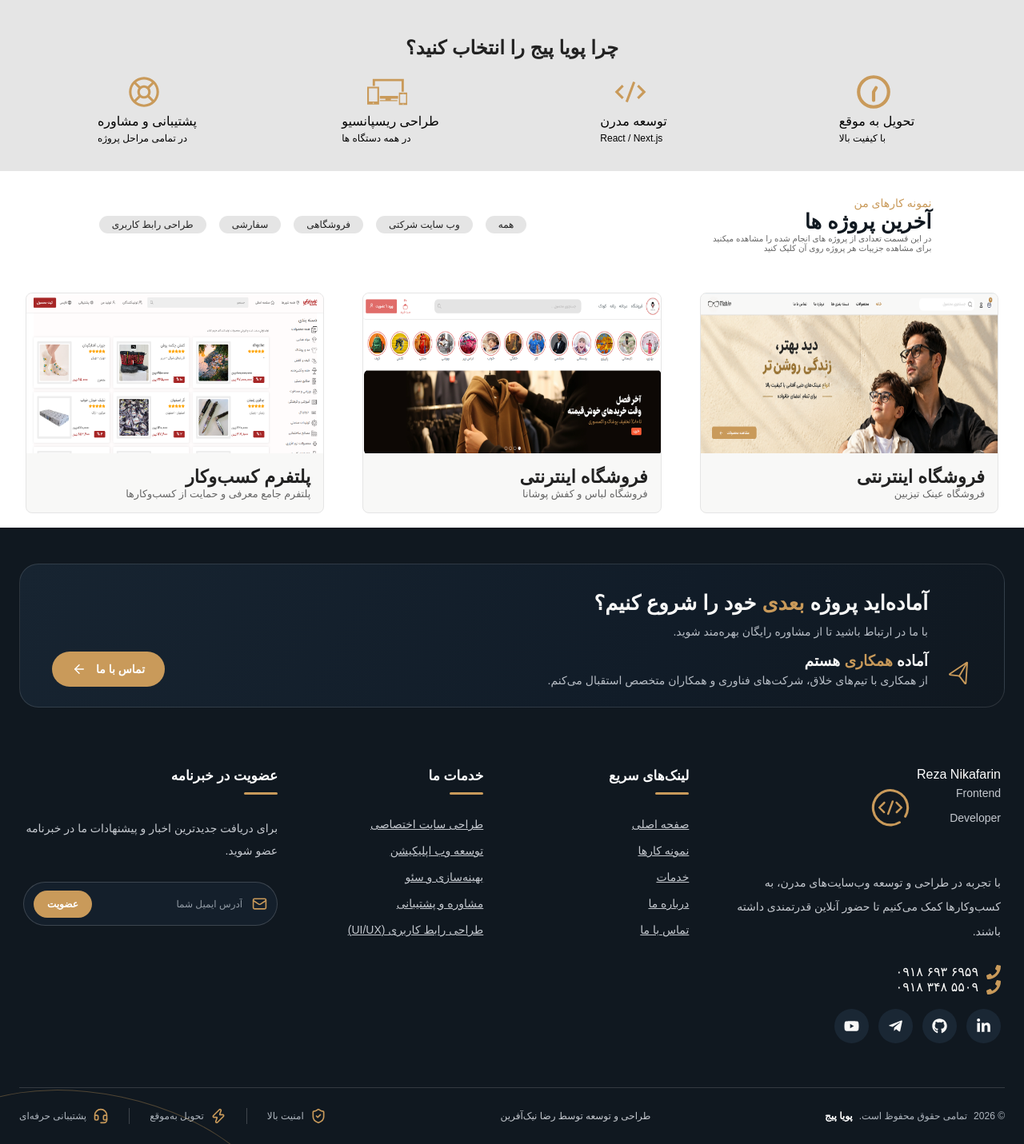
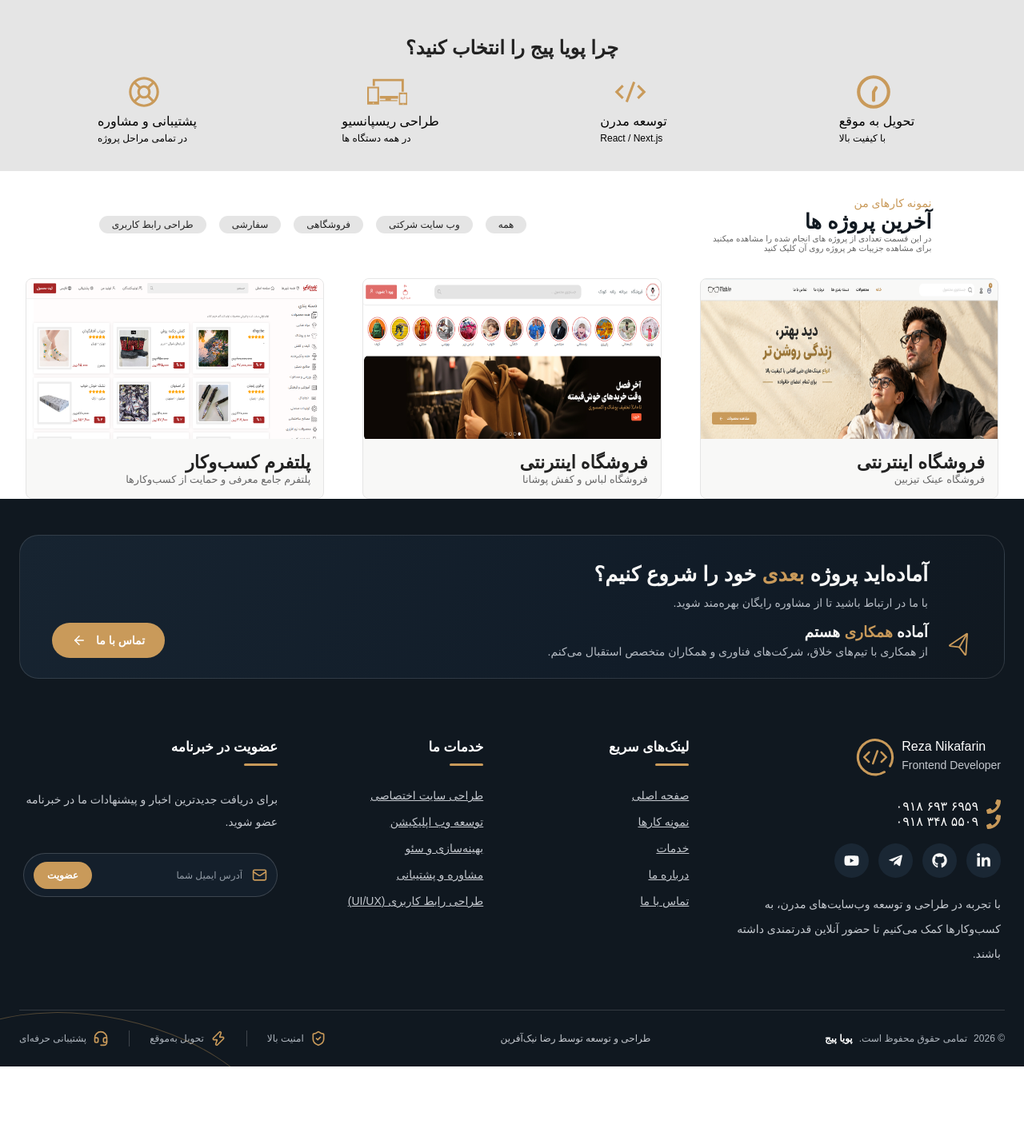
Before and after one commit to rezanikafarin1937/poyapage, a Next.js app: page / in a window 1280 px wide. Shown: the part 299-1730 px from the top of the page at 80% size. After the commit the page ends 1633 px from the top, so only its background shows below. Built offline with nearby package versions, Linux system fonts and the light colour scheme; a small style sheet from the web is missing.

Commit message:
any change for ServiceCard & Footer & layout & main mage for SEO

```diff
--- a/src/app/layout.tsx
+++ b/src/app/layout.tsx
@@ -1,26 +1,52 @@
+
 import type { Metadata } from "next";
+import type { ReactNode } from "react";
+
 import "vazirmatn/Vazirmatn-font-face.css";
 import "./globals.scss";
-import Header from '../components/Header/Header';
+
+import Header from "@/components/Header/Header";
 import Footer from "@/components/Footer/Footer";
 
+export const metadata: Metadata = {
+  metadataBase: new URL("https://poyapage.ir"),
 
-export const metadata: Metadata = {
-  title: "پویا پیج",
-  description: "نمونه کارهای طراحی سایت رضا نیک آفرین",
+  title: {
+    default: "پویا پیج | طراحی و توسعه وب‌سایت حرفه‌ای",
+    template: "%s | پویا پیج",
+  },
+
+  description:
+    "پویا پیج، ارائه‌دهنده خدمات طراحی و توسعه وب‌سایت‌های شرکتی، صنعتی و فروشگاهی توسط رضا نیک‌آفرین.",
+
+  applicationName: "پویا پیج",
+
+  openGraph: {
+    type: "website",
+    locale: "fa_IR",
+    siteName: "پویا پیج",
+    title: "پویا پیج | طراحی و توسعه وب‌سایت حرفه‌ای",
+    description:
+      "طراحی و توسعه وب‌سایت‌های مدرن، شرکتی، صنعتی و فروشگاهی با پویا پیج.",
+  },
+
+  robots: {
+    index: true,
+    follow: true,
+  },
 };
 
 export default function RootLayout({
   children,
 }: Readonly<{
-  children: React.ReactNode;
+  children: ReactNode;
 }>) {
   return (
     <html lang="fa" dir="rtl">
       <body>
-          <Header />
-          {children}
-          <Footer/>
+        <Header />
+        {children}
+        <Footer />
       </body>
     </html>
   );
--- a/src/app/page.tsx
+++ b/src/app/page.tsx
@@ -1,19 +1,45 @@
+
+import type { Metadata } from "next";
+
 import styles from "./page.module.scss";
-import Banner from '@/components/Banner/Banner';
-import Benefits from '../components/Benefits/Benefits';
-import Presentation from '../components/Presentation/Presentation';
-import Portfolio from '../components/Portfolio/Portfolio';
 
+import Banner from "@/components/Banner/Banner";
+import Benefits from "@/components/Benefits/Benefits";
+import Presentation from "@/components/Presentation/Presentation";
+import Portfolio from "@/components/Portfolio/Portfolio";
+
+export const metadata: Metadata = {
+  title: "پویا پیج | طراحی و توسعه وب‌سایت حرفه‌ای",
+  description:
+    "پویا پیج، ارائه‌دهنده خدمات طراحی و توسعه وب‌سایت‌های شرکتی، صنعتی و فروشگاهی با React و Next.js؛ همراه کسب‌وکارها در مسیر تحول دیجیتال.",
+
+  alternates: {
+    canonical: "https://poyapage.ir/",
+  },
+
+  openGraph: {
+    title: "پویا پیج | طراحی و توسعه وب‌سایت",
+    description:
+      "طراحی و توسعه وب‌سایت‌های مدرن، شرکتی، صنعتی و فروشگاهی با پویا پیج.",
+    url: "https://poyapage.ir/",
+    siteName: "پویا پیج",
+    locale: "fa_IR",
+    type: "website",
+  },
+
+  robots: {
+    index: true,
+    follow: true,
+  },
+};
 
 export default function Home() {
   return (
-    <div className={styles.page}>
-      <Banner/>
-      <Benefits/>
-      <Presentation/>
-      <br />
+    <main className={styles.page}>
+      <Banner />
+      <Benefits />
+      <Presentation />
       <Portfolio />
-      <br />
-    </div>
+    </main>
   );
 }
--- a/src/components/Footer/Footer.module.css
+++ b/src/components/Footer/Footer.module.css
@@ -18,6 +18,10 @@
   border-radius: 50%;
   transform: rotate(12deg);
   pointer-events: none;
+}
+
+.warp {
+  white-space: wrap !important;
 }
 
 .contactItem {
@@ -169,7 +173,11 @@
   color: #c4c8ce;
   font-size: 14px;
   line-height: 2.2;
-  margin-bottom: 25px;
+  white-space: nowrap;
+}
+
+.brand__nowrap {
+  white-space: wrap !important;
 }
 
 .socials {
--- a/src/components/Footer/Footer.module.scss
+++ b/src/components/Footer/Footer.module.scss
@@ -18,6 +18,10 @@
     transform: rotate(12deg);
     pointer-events: none;
   }
+}
+
+.warp{
+  white-space: wrap !important;
 }
 
 
@@ -177,7 +181,12 @@
     color: #c4c8ce;
     font-size: 14px;
     line-height: 2.2;
-    margin-bottom: 25px;
+    white-space: nowrap;
+    // max-width: 250px;
+  }
+
+  &__nowrap {
+    white-space: wrap !important;
   }
 }
 
--- a/src/components/Footer/Footer.tsx
+++ b/src/components/Footer/Footer.tsx
@@ -80,12 +80,6 @@ const Footer = () => {
             <Link href="/" className={styles.brand__logo}>
               <Logo />
             </Link>
-
-            <p>
-              با تجربه در طراحی و توسعه وب‌سایت‌های مدرن، به کسب‌وکارها کمک
-              می‌کنیم تا حضور آنلاین قدرتمندی داشته باشند.
-            </p>
-
             <div className={styles.contactItem}>
               <FaPhone className={styles.contactIcon} aria-hidden="true" />
               <a href="tel:09186936959" dir="ltr">
@@ -99,6 +93,7 @@ const Footer = () => {
                 ۰۹۱۸ ۳۴۸ ۵۵۰۹
               </a>
             </div>
+
             <br />
 
             <div className={styles.socials}>
@@ -115,6 +110,11 @@ const Footer = () => {
                 </a>
               ))}
             </div>
+            <br />
+              <p className={styles.brand__nowrap}>
+                با تجربه در طراحی و توسعه وب‌سایت‌های مدرن، به کسب‌وکارها کمک
+                می‌کنیم تا حضور آنلاین قدرتمندی داشته باشند.
+              </p>
           </div>
 
           {/* Quick Links */}
--- a/src/components/ServiceCard/ServiceCard .tsx
+++ b/src/components/ServiceCard/ServiceCard .tsx
@@ -1,5 +1,4 @@
 import styles from "./service.module.scss";
-import Logo from '@/components/Logo/Logo';
 
 type ServiceCardProps = {
   children: React.ReactNode;
@@ -8,10 +7,10 @@ type ServiceCardProps = {
   logo ?: boolean
 };
 
-const ServiceCard = ({ children, title, description,logo }: ServiceCardProps) => {
+const ServiceCard = ({ children, title, description,logo = false }: ServiceCardProps) => {
   return (
     <li className={`${styles.parent} ${logo ? styles.parent__logo : styles.parent__nologo}`}>
-      <div className={styles.parent__space}>{children}</div>
+      <div className={styles.parent__space} aria-hidden="true">{children}</div>
       <div className={styles.parent__text}>
         <h3 className={styles.parent__title}>{title}</h3>
         <p className={styles.parent__description}>{description}</p>
```
Also changed, not shown: src/components/Footer/Footer.module.min.css.
